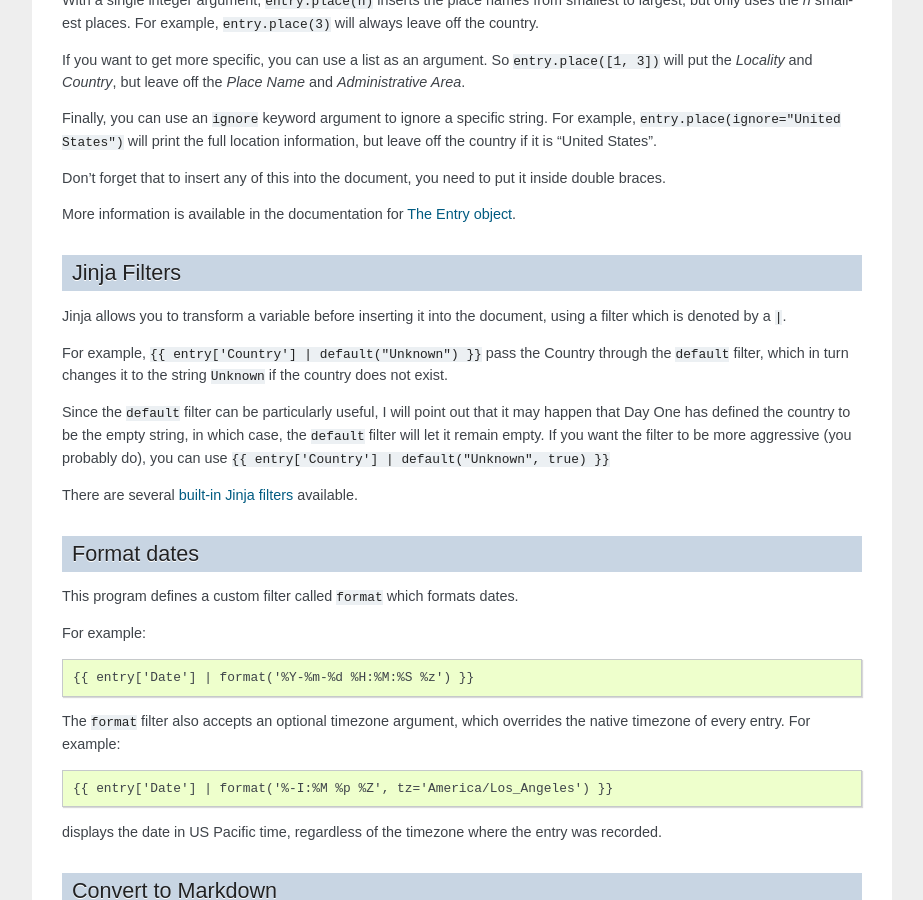
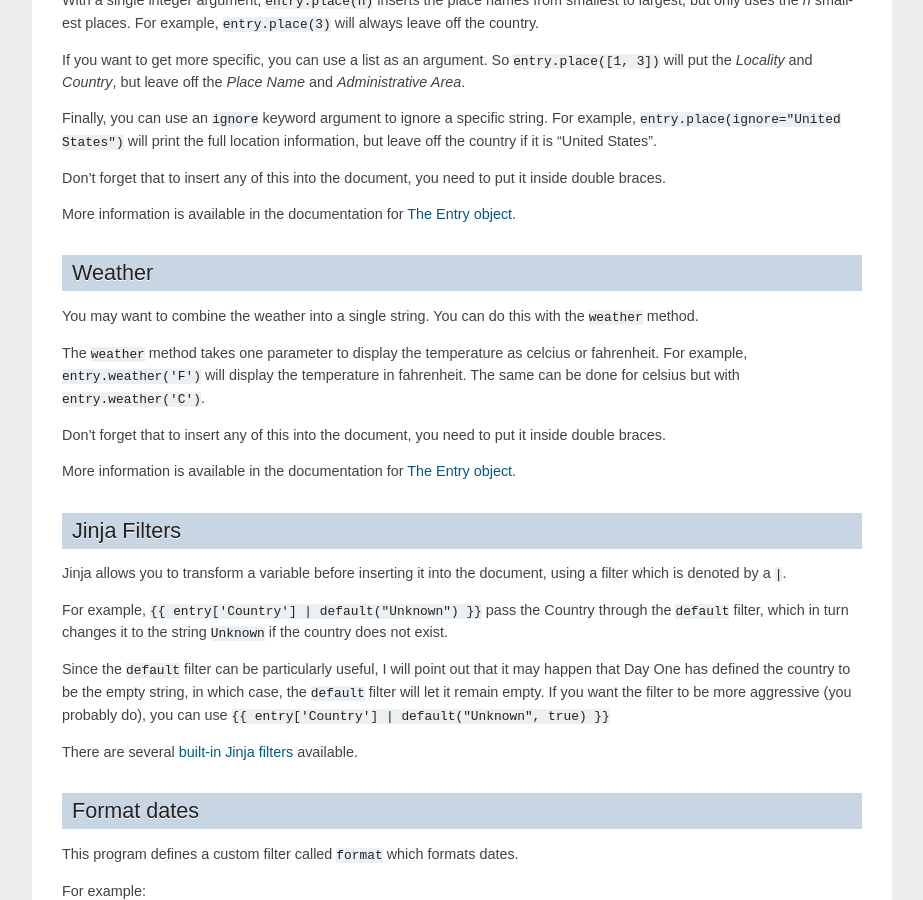
Before and after one commit to nathangrigg/dayone_export, a Sphinx documentation site: the page built from docs/templates.rst, in a window 1280 px wide and 900 px high, scrolled down 1350 px. Shown: the whole window, without its empty margins (198-1121 px from the left). Built offline with Sphinx 7.4.7, drawn with Linux system fonts in a browser that asks for light colours.

Commit message:
Added documentation for weather method

```diff
--- a/docs/templates.rst
+++ b/docs/templates.rst
@@ -103,6 +103,22 @@
 More information is available in the documentation for :ref:`Entry`.
 
 
+Weather
+------
+
+You may want to combine the weather into a single string.
+You can do this with the ``weather`` method.
+
+The ``weather`` method takes one parameter to display the temperature as celcius
+or fahrenheit. For example, ``entry.weather('F')`` will display the temperature
+in fahrenheit. The same can be done for celsius but with ``entry.weather('C')``.
+
+Don't forget that to insert any of this into the document, you need to put it
+inside double braces.
+
+More information is available in the documentation for :ref:`Entry`.
+
+
 Jinja Filters
 -------------
 
```
